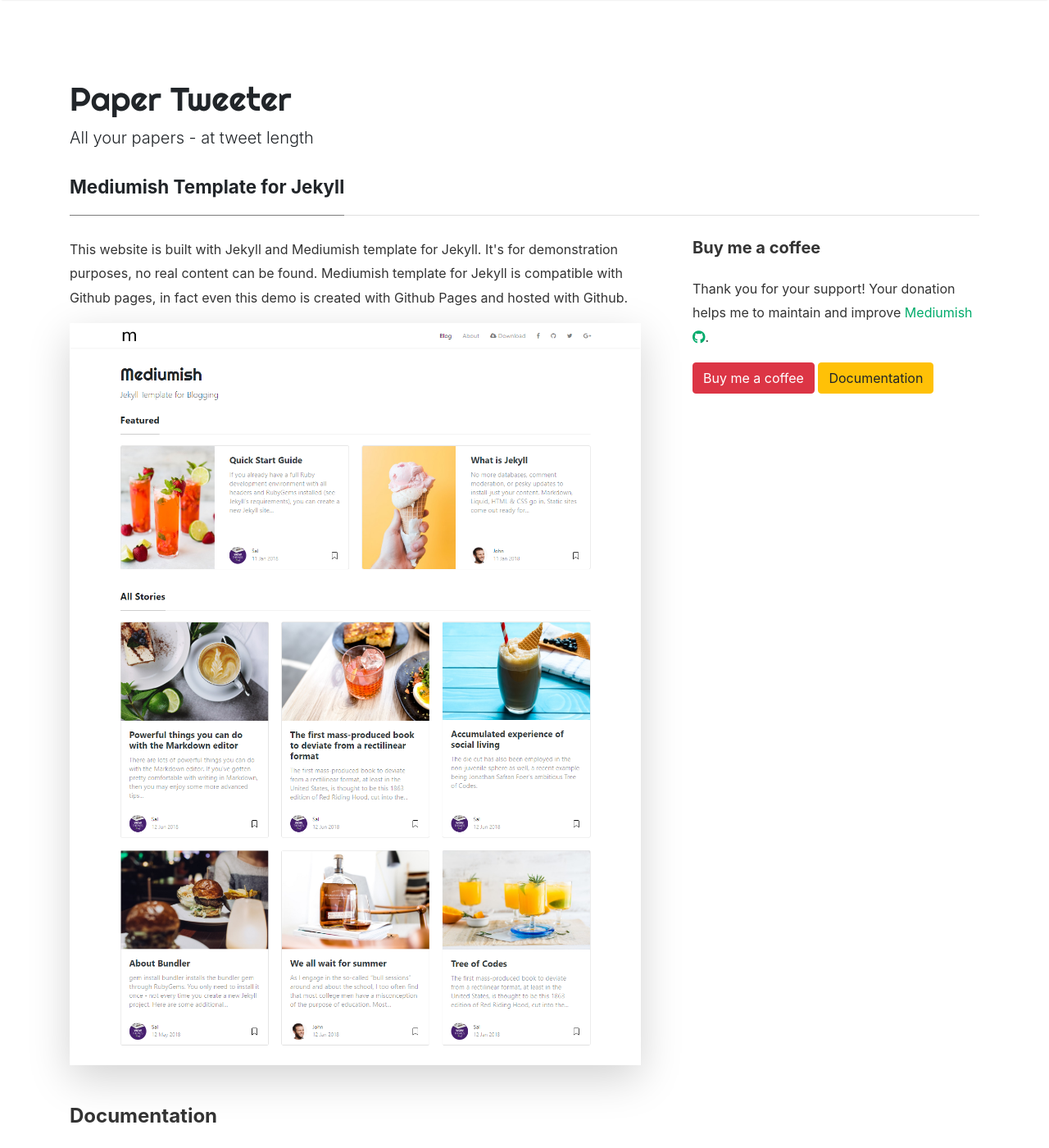
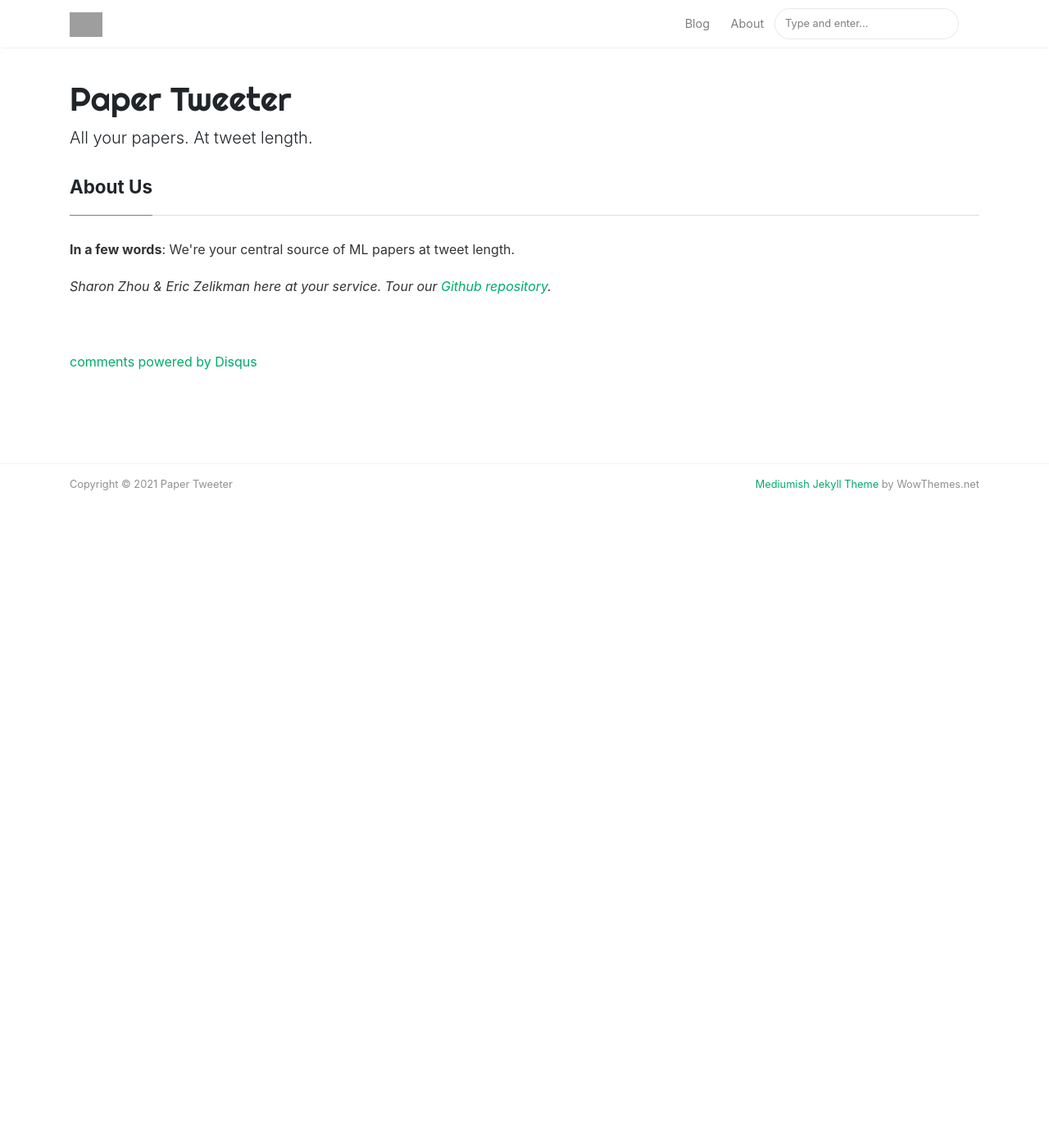
Before and after one commit to sharonzhou/papertweeter, a Jekyll site: the page built from _pages/about.md, in a window 1280 px wide and 1400 px high. Shown: the whole window at 82% size. Built offline with Jekyll 4.4.1, drawn with Linux system fonts in a browser that asks for light colours; nearby versions of some CDN libraries; comment, search, counter and statistics services are not loaded; some of the changed text lies outside the part shown; grey boxes are pictures that could not be loaded.

Commit message:
try images public

```diff
--- a/_config.yml
+++ b/_config.yml
@@ -1,32 +1,25 @@
 # Site
 name: "Paper Tweeter"
 title: "Paper Tweeter"
-description: "All your papers - at tweet length"
-logo: 'assets/images/logo.png'
-favicon: 'assets/images/logo.png'
+description: "All your papers. At tweet length."
+logo: 'assets/images/twitterlogo.png'
+favicon: 'assets/images/twitterlogo.png'
 baseurl: ''
 include: ["_pages"]
 permalink: /:title/
 
 # Authors
 authors:
-  sal:
-    name: Sal
-    display_name: Sal
-    gravatar: e56154546cf4be74e393c62d1ae9f9d4
-    email: wowthemesnet@gmail.com
-    web: https://www.wowthemes.net
-    twitter: https://twitter.com/wowthemesnet
-    description: "Author of Mediumish, a Bootstrap Medium styled template available for WordPress, HTML, Ghost and Jekyll. You are currently previewing Jekyll template demo."
-  john:
-    name: John
-    display_name: John
-    avatar: 'assets/images/avatar.png'
-    gravatar: b1cc14991db7a456fcd761680bbc8f81
-    email: wowthemesnet@gmail.com
-    web: https://www.wowthemes.net
-    twitter: https://twitter.com/wowthemesnet
-    description: "This is the author box. Write a short description of the author here. You are currently previewing Mediumish demo, a Jekyll template compatible with Github pages."
+  realSharonZhou:
+    name: Sharon Zhou
+    avatar: "https://pbs.twimg.com/profile_images/1328750370798133253/yjVjhDTU_bigger.png"
+    display_name: "@realSharonZhou"
+    twitter: "https://twitter.com/realSharonZhou"
+  oziadias:
+    name: Ziad Obermeyer
+    display_name: "@oziadias"
+    avatar: https://pbs.twimg.com/profile_images/826520790334132226/V2Xhk6K4_400x400.jpg
+    twitter: https://twitter.com/oziadias
 
 # Plugins
 plugins:
--- a/_layouts/default.html
+++ b/_layouts/default.html
@@ -73,22 +73,6 @@ ga('send', 'pageview');
 
                 <li class="nav-item">
                 <a class="nav-link" href="{{ site.baseurl }}/about">About</a>
-                </li>
-
-                <li class="nav-item">
-                <a target="_blank" class="nav-link" href="https://bootstrapstarter.com/bootstrap-templates/template-mediumish-bootstrap-jekyll/"> Docs</a>
-                </li>
-
-                <li class="nav-item">
-                <a target="_blank" class="nav-link" href="https://www.wowthemes.net/themes/mediumish-wordpress/"><i class="fab fa-wordpress-simple"></i> WP Version</a>
-                </li>
-
-                <li class="nav-item">
-                <a target="_blank" class="nav-link" href="https://www.wowthemes.net/themes/mediumish-ghost/"><i class="fab fa-snapchat-ghost"></i> Ghost Version</a>
-                </li>
-
-                <li class="nav-item">
-                <a target="_blank" class="nav-link" href="https://github.com/wowthemesnet/mediumish-theme-jekyll"><i class="fab fa-github"></i> Fork on Github</a>
                 </li>
 
                 {% include search-lunr.html %}
--- a/_pages/about.md
+++ b/_pages/about.md
@@ -1,6 +1,6 @@
 ---
 layout: page
-title: Mediumish Template for Jekyll
+title: About Us
 permalink: /about
 comments: true
 ---
@@ -8,28 +8,8 @@ comments: true
 <div class="row justify-content-between">
 <div class="col-md-8 pr-5">
 
-<p>This website is built with Jekyll and Mediumish template for Jekyll. It's for demonstration purposes, no real content can be found. Mediumish template for Jekyll is compatible with Github pages, in fact even this demo is created with Github Pages and hosted with Github.</p>
-
-<p class="mb-5"><img class="shadow-lg" src="{{site.baseurl}}/assets/images/mediumish-jekyll-template.png" alt="jekyll template mediumish" /></p>
-<h4>Documentation</h4>
-
-<p>Please, read the docs <a href="https://bootstrapstarter.com/bootstrap-templates/template-mediumish-bootstrap-jekyll/">here</a>.</p>
-
-<h4>Questions or bug reports?</h4>
-
-<p>Head over to our <a href="https://github.com/wowthemesnet/mediumish-theme-jekyll">Github repository</a>!</p>
-
-</div>
-
-<div class="col-md-4">
-
-<div class="sticky-top sticky-top-80">
-<h5>Buy me a coffee</h5>
-
-<p>Thank you for your support! Your donation helps me to maintain and improve <a target="_blank" href="https://github.com/wowthemesnet/mediumish-theme-jekyll">Mediumish <i class="fab fa-github"></i></a>.</p>
-
-<a target="_blank" href="https://www.wowthemes.net/donate/" class="btn btn-danger">Buy me a coffee</a> <a target="_blank" href="https://bootstrapstarter.com/bootstrap-templates/template-mediumish-bootstrap-jekyll/" class="btn btn-warning">Documentation</a>
+<p><b>In a few words</b>: We're your central source of ML papers at tweet length.</p>
+<p><i>Sharon Zhou & Eric Zelikman here at your service. Tour our <a href="https://github.com/sharonzhou/papertweeter">Github repository</a>.</i></p>
 
 </div>
 </div>
-</div>
--- a/index.html
+++ b/index.html
@@ -34,7 +34,7 @@ title: Home
 
     <div class="section-title">
 
-        <h2><span>All Stories</span></h2>
+        <h2><span>All Paper Tweets</span></h2>
 
     </div>
 
```
Also changed, not shown: _posts/2018-01-11-customer-service.md (+22 -20 lines), _posts/2018-01-11-quick-start-guide.md (+27 -13 lines), assets/images/logo.png, assets/images/mediumish-jekyll-template.png (deleted).
